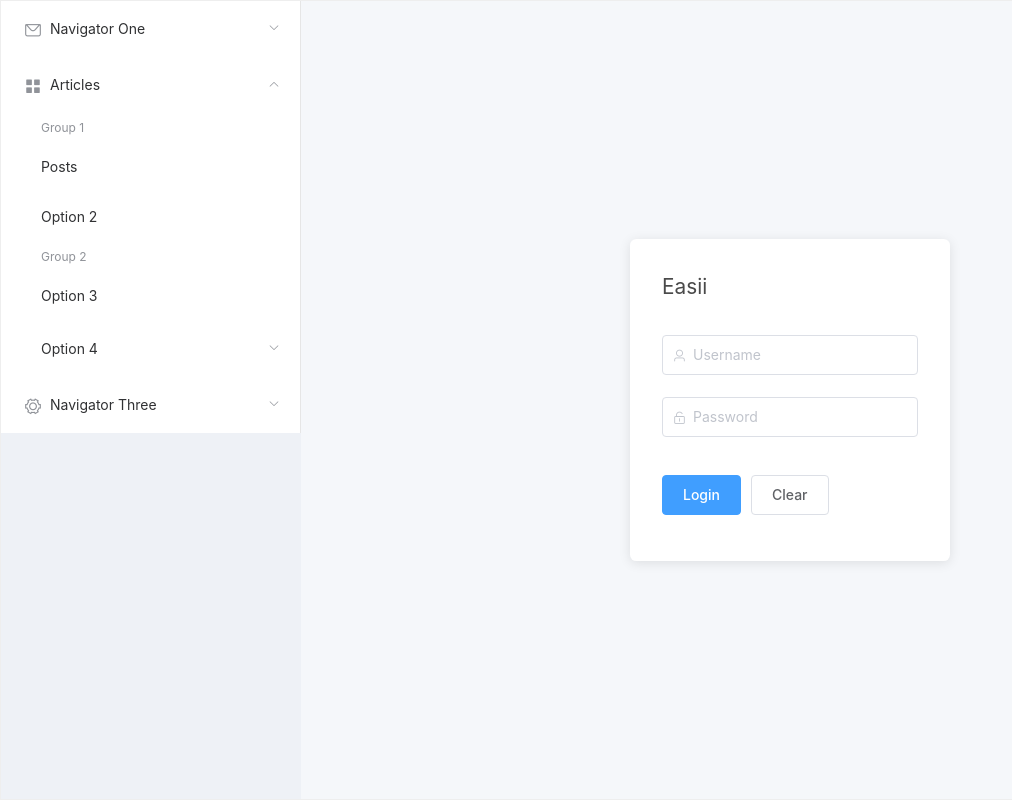
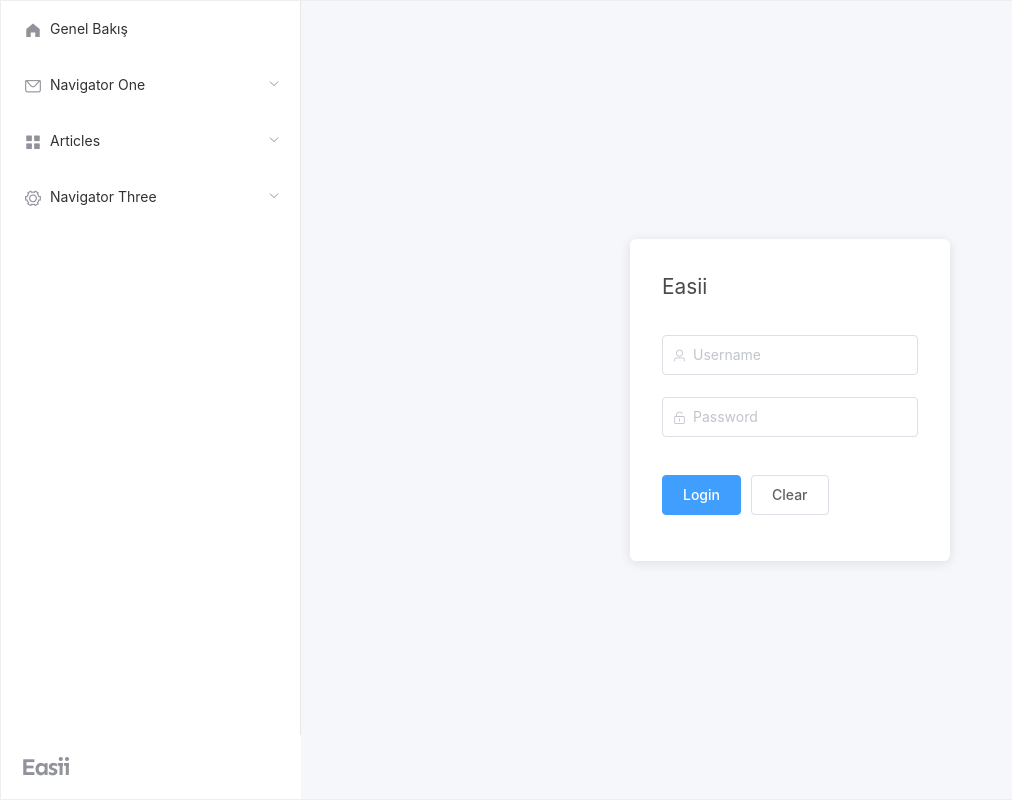
Before and after one commit to onderbakirtas/easii, a Vue app: page /login in a window 1280 px wide. Shown: the whole page, without its empty margins (0-1012 px from the left). Built offline with nearby package versions, Linux system fonts and the light colour scheme.

Commit message:
FIxed sidebar styles

```diff
--- a/public/index.html
+++ b/public/index.html
@@ -1,15 +1,23 @@
 <!DOCTYPE html>
 <html lang="en">
   <head>
-    <meta charset="utf-8">
-    <meta http-equiv="X-UA-Compatible" content="IE=edge">
-    <meta name="viewport" content="width=device-width,initial-scale=1.0">
-    <link rel="icon" href="<%= BASE_URL %>favicon.ico">
+    <meta charset="utf-8" />
+    <meta http-equiv="X-UA-Compatible" content="IE=edge" />
+    <meta name="viewport" content="width=device-width,initial-scale=1.0" />
+    <link rel="icon" href="<%= BASE_URL %>favicon.ico" />
     <title><%= htmlWebpackPlugin.options.title %></title>
+    <link
+      href="https://fonts.googleapis.com/css2?family=Sen:wght@700&display=swap"
+      rel="stylesheet"
+    />
   </head>
   <body>
     <noscript>
-      <strong>We're sorry but <%= htmlWebpackPlugin.options.title %> doesn't work properly without JavaScript enabled. Please enable it to continue.</strong>
+      <strong
+        >We're sorry but <%= htmlWebpackPlugin.options.title %> doesn't work
+        properly without JavaScript enabled. Please enable it to
+        continue.</strong
+      >
     </noscript>
     <div id="app"></div>
     <!-- built files will be auto injected -->
--- a/src/Modules/App/AppIndex.vue
+++ b/src/Modules/App/AppIndex.vue
@@ -15,8 +15,12 @@ export default {
 
 <template>
   <el-container style="height: 100%; border: 1px solid #eee">
-    <el-aside width="300px" style="background-color: rgb(238, 241, 246)">
-      <el-menu :default-openeds="['2']" :router="true">
+    <el-aside width="300px">
+      <el-menu :router="true" class="app-sidebar">
+        <el-menu-item :index="1"
+          ><i class="el-icon-s-home"></i>Genel Bakış</el-menu-item
+        >
+
         <el-submenu index="1">
           <template slot="title"
             ><i class="el-icon-message"></i>Navigator One</template
@@ -73,15 +77,18 @@ export default {
           </el-submenu>
         </el-submenu>
       </el-menu>
+      <el-footer class="app-sidebar-footer">
+        Easii
+      </el-footer>
     </el-aside>
 
-    <el-container>
-      <router-view> </router-view>
+    <el-container class="app-container">
+      <router-view class="app-content"> </router-view>
     </el-container>
   </el-container>
 </template>
 
-<style>
+<style lang="scss">
 .el-header {
   background-color: #b3c0d1;
   color: #333;
@@ -90,5 +97,39 @@ export default {
 
 .el-aside {
   color: #333;
+  display: flex;
+  flex-direction: column;
+  background-color: #fff;
+}
+
+.app-sidebar {
+  flex-basis: auto;
+  flex-grow: 1;
+  flex-shrink: 1;
+}
+
+.app-sidebar-footer {
+  font-family: 'Sen', sans-serif;
+  font-size: 1.5rem;
+  flex-basis: 4rem;
+  flex-grow: 0;
+  flex-shrink: 0;
+  display: flex;
+  align-items: center;
+  color: #909399;
+  letter-spacing: -0.1rem;
+
+  &:hover {
+    transition: 0.2s;
+    color: #409eff;
+  }
+}
+
+.app-container {
+  background: #f5f7fa;
+}
+
+.app-content {
+  width: 100%;
 }
 </style>
--- a/src/Modules/Article/ArticleIndex.vue
+++ b/src/Modules/Article/ArticleIndex.vue
@@ -1,5 +1,5 @@
 <template>
-  <router-view />
+  <router-view class="app-article" />
 </template>
 
 <script>
@@ -8,4 +8,9 @@ export default {
 }
 </script>
 
-<style lang="scss" scoped></style>
+<style lang="scss" scoped>
+.app-article {
+  margin: 2rem;
+  background: #fff;
+}
+</style>
--- a/src/Modules/Article/ArticlePosts.vue
+++ b/src/Modules/Article/ArticlePosts.vue
@@ -4,7 +4,28 @@ export default {
 
   data() {
     return {
-      tableData: []
+      tableData: [],
+      loading: false
+    }
+  },
+
+  created() {
+    this.getPosts()
+  },
+
+  methods: {
+    getPosts() {
+      let self = this
+      self.loading = true
+      fetch('https://jsonplaceholder.typicode.com/posts')
+        .then(res => res.json())
+        .then(data => {
+          self.tableData = data
+          self.loading = false
+        })
+        .catch(err => {
+          console.log('error: ', err)
+        })
     }
   }
 }
@@ -12,13 +33,25 @@ export default {
 
 <template>
   <div>
-    some table here
-    <el-table :data="tableData" height="250" style="width: 100%">
-      <el-table-column prop="date" label="Date" width="180"> </el-table-column>
-      <el-table-column prop="name" label="Name" width="180"> </el-table-column>
-      <el-table-column prop="address" label="Address"> </el-table-column>
+    <el-table
+      :data="tableData"
+      height="auto"
+      width="100%"
+      class="dtable"
+      v-loading="loading"
+    >
+      <el-table-column prop="userId" label="User ID" width="180">
+      </el-table-column>
+      <el-table-column prop="title" label="Title" width="180">
+      </el-table-column>
+      <el-table-column prop="body" label="Body"> </el-table-column>
     </el-table>
   </div>
 </template>
 
-<style lang="scss" scoped></style>
+<style lang="scss" scoped>
+.dtable {
+  width: 100%;
+  height: 100% !important;
+}
+</style>
```
